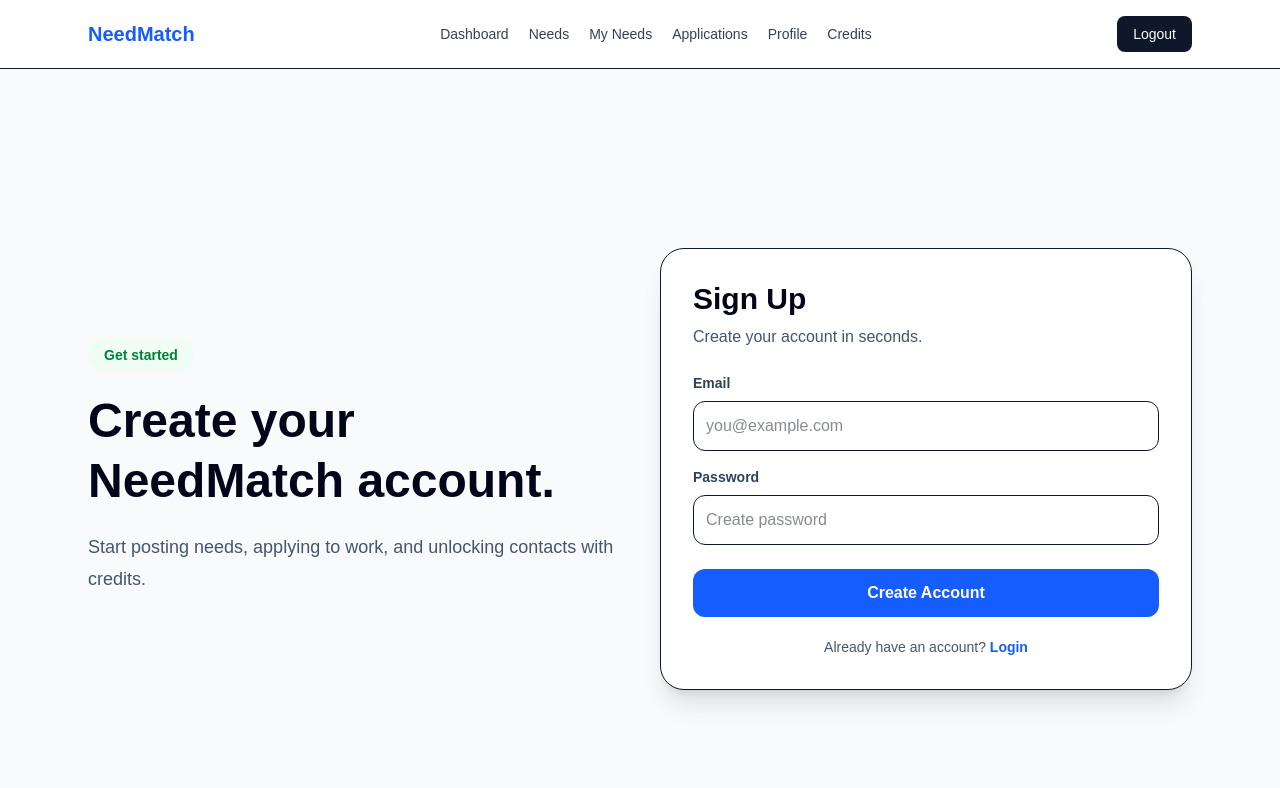
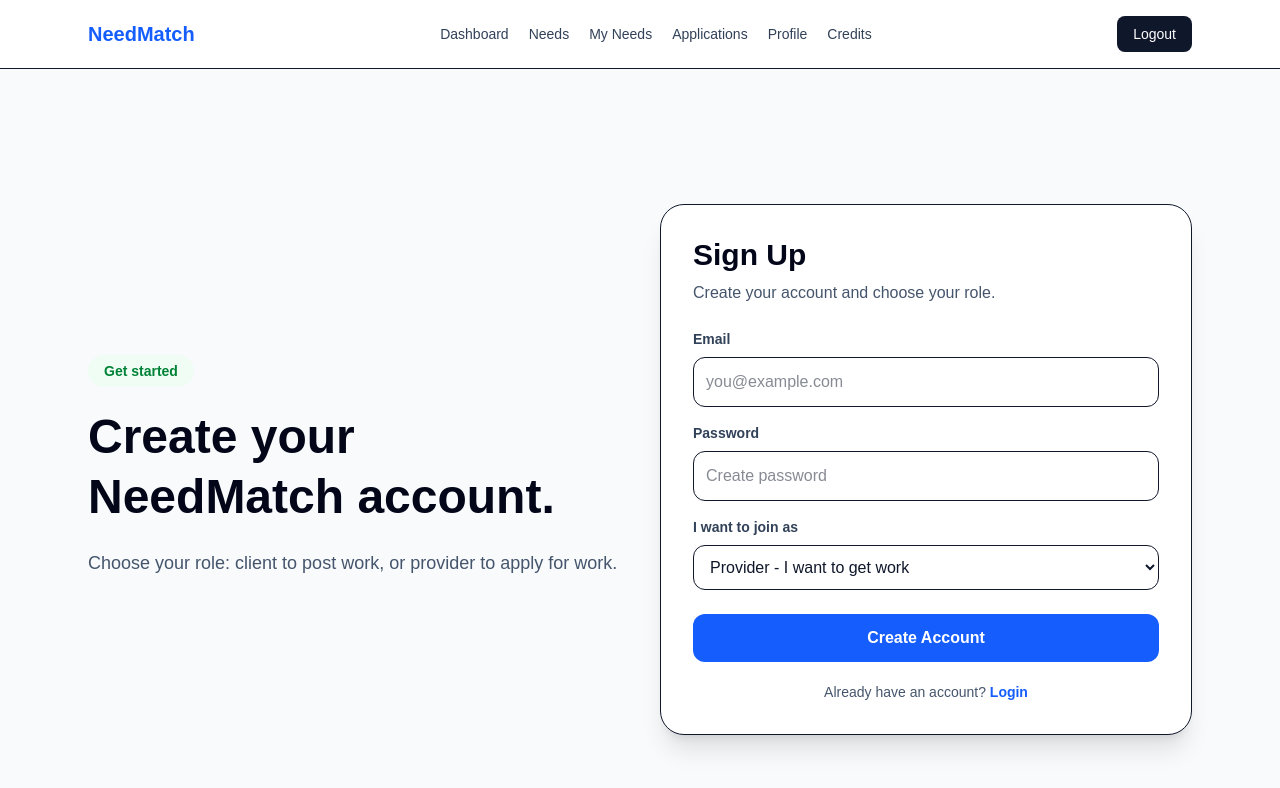
Before and after one commit to Dev786123/needmatch, a Next.js app: page /signup in a window 1280 px wide. Shown: the top 788 px of the page. Built offline with nearby package versions, Linux system fonts and the light colour scheme; no server answers.

Commit message:
full premium UI upgrade

```diff
--- a/app/signup/page.tsx
+++ b/app/signup/page.tsx
@@ -6,38 +6,48 @@ import { supabase } from "../../lib/supabase";
 export default function SignupPage() {
   const [email, setEmail] = useState("");
   const [password, setPassword] = useState("");
+  const [role, setRole] = useState("provider");
   const [message, setMessage] = useState("");
   const [loading, setLoading] = useState(false);
 
   const handleSignup = async () => {
-    if (!email || !password) {
-      setMessage("Please enter email and password");
+    if (!email || !password || !role) {
+      setMessage("Please enter email, password and role");
       return;
     }
 
     setLoading(true);
 
-    const { error } = await supabase.auth.signUp({
+    const { data, error } = await supabase.auth.signUp({
       email,
       password,
     });
 
     if (error) {
       setMessage(error.message);
-    } else {
-      setMessage("Signup successful! Please login now.");
-      setEmail("");
-      setPassword("");
+      setLoading(false);
+      return;
     }
 
+    if (data.user) {
+      await supabase.from("profiles").upsert([
+        {
+          user_id: data.user.id,
+          role,
+        },
+      ]);
+    }
+
+    setMessage("Signup successful! Please login now.");
+    setEmail("");
+    setPassword("");
+    setRole("provider");
     setLoading(false);
   };
 
   return (
     <main className="min-h-screen bg-slate-50">
       <section className="mx-auto grid min-h-screen max-w-6xl items-center gap-10 px-6 py-10 md:grid-cols-2">
-
-        {/* LEFT SIDE */}
         <div className="hidden md:block">
           <span className="rounded-full bg-green-50 px-4 py-2 text-sm font-semibold text-green-700">
             Get started
@@ -48,18 +58,15 @@ export default function SignupPage() {
           </h1>
 
           <p className="mt-5 text-lg leading-8 text-slate-600">
-            Start posting needs, applying to work, and unlocking contacts with credits.
+            Choose your role: client to post work, or provider to apply for work.
           </p>
         </div>
 
-        {/* RIGHT SIDE */}
         <div className="rounded-3xl border bg-white p-8 shadow-xl">
-          <h2 className="text-3xl font-extrabold text-slate-950">
-            Sign Up
-          </h2>
+          <h2 className="text-3xl font-extrabold text-slate-950">Sign Up</h2>
 
           <p className="mt-2 text-slate-600">
-            Create your account in seconds.
+            Create your account and choose your role.
           </p>
 
           {message && (
@@ -68,7 +75,6 @@ export default function SignupPage() {
             </p>
           )}
 
-          {/* EMAIL */}
           <div className="mt-6">
             <label className="mb-2 block text-sm font-semibold text-slate-700">
               Email
@@ -82,7 +88,6 @@ export default function SignupPage() {
             />
           </div>
 
-          {/* PASSWORD */}
           <div className="mt-4">
             <label className="mb-2 block text-sm font-semibold text-slate-700">
               Password
@@ -96,7 +101,20 @@ export default function SignupPage() {
             />
           </div>
 
-          {/* BUTTON */}
+          <div className="mt-4">
+            <label className="mb-2 block text-sm font-semibold text-slate-700">
+              I want to join as
+            </label>
+            <select
+              className="w-full rounded-xl border p-3 outline-none focus:border-blue-500"
+              value={role}
+              onChange={(e) => setRole(e.target.value)}
+            >
+              <option value="client">Client - I want to post work</option>
+              <option value="provider">Provider - I want to get work</option>
+            </select>
+          </div>
+
           <button
             onClick={handleSignup}
             disabled={loading}
@@ -112,7 +130,6 @@ export default function SignupPage() {
             </a>
           </p>
         </div>
-
       </section>
     </main>
   );
```
